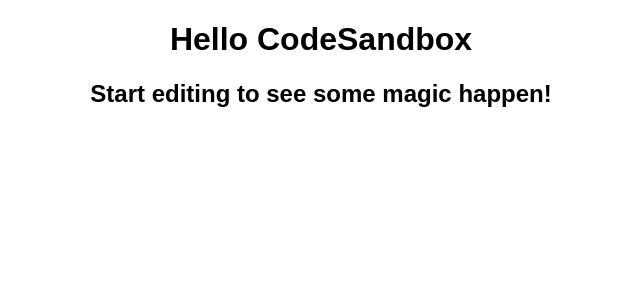
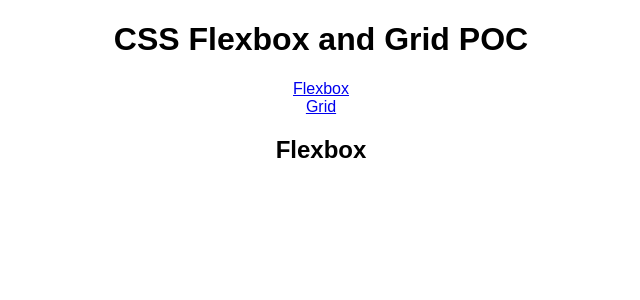
Before and after one commit to santhoshmp89/css-flexbox-grid, a React (Create React App) app: page /flexbox in a window 1280 px wide. Shown: the top 300 px of the page, without its empty margins (319-959 px from the left). Built offline with nearby package versions, Linux system fonts and the light colour scheme.

Commit message:
Initial Commit

```diff
--- a/src/App.js
+++ b/src/App.js
@@ -1,11 +1,20 @@
 import React from "react";
+import { BrowserRouter as Router, Route, Switch } from "react-router-dom";
+import Nav from "./Nav";
+import FlexBox from "./FlexBox";
 import "./styles.css";
 
 export default function App() {
   return (
-    <div className="App">
-      <h1>Hello CodeSandbox</h1>
-      <h2>Start editing to see some magic happen!</h2>
-    </div>
+    <Router>
+      <div className="App">
+        <h1>CSS Flexbox and Grid POC</h1>
+        <Nav />
+        <Switch>
+          <Route path="/flexbox" component={FlexBox} />
+          <Route path="/grid" render={() => <h2>Grid</h2>} />
+        </Switch>
+      </div>
+    </Router>
   );
 }
--- /dev/null
+++ b/src/FlexBox.js
@@ -0,0 +1,9 @@
+import React from "react";
+
+export default () => {
+  return (
+    <div>
+      <h2>Flexbox</h2>
+    </div>
+  );
+};
--- /dev/null
+++ b/src/Nav.js
@@ -0,0 +1,12 @@
+import React from "react";
+import { Link } from "react-router-dom";
+import "./styles.css";
+
+export default function App() {
+  return (
+    <>
+      <Link to="/flexbox">Flexbox</Link> <br />
+      <Link to="/grid">Grid</Link>
+    </>
+  );
+}
```
Also changed, not shown: package.json (+11 -4 lines).
